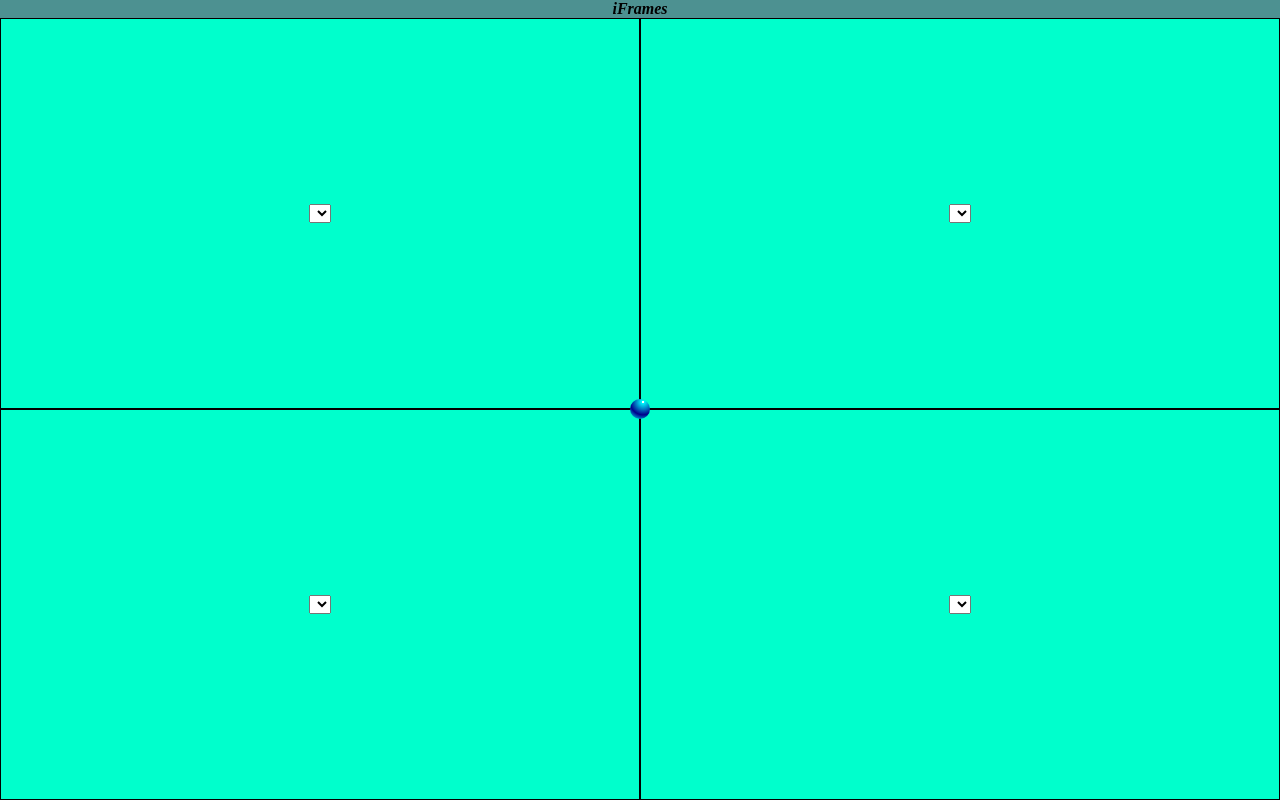
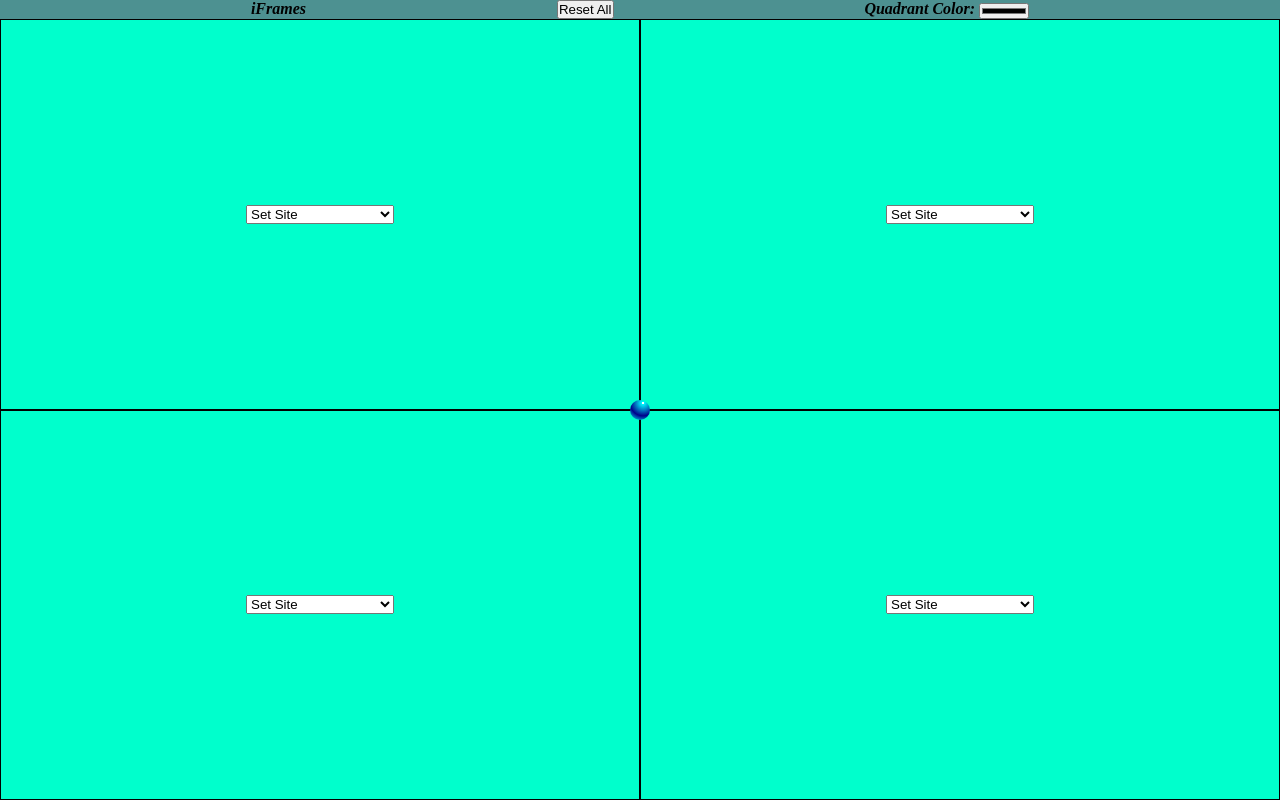
Before and after one commit to JBassard97/iFrames, a plain HTML site: page index.html in a window 1280 px wide. Drawn offline with Linux system fonts and the light colour scheme.

Commit message:
localStorage incorporated with color picker

```diff
--- /dev/null
+++ b/iFrammableSites.js
@@ -0,0 +1,12 @@
+const iFrammableSites = [
+  { name: "Wikipedia", url: "https://www.wikipedia.org/" },
+  { name: "Google", url: "https://www.google.com/webhp?igu=1" },
+  { name: "Google Maps", url: "https://www.google.com/maps/embed" },
+  { name: "Dictionary/Thesaurus", url: "https://www.dictionary.com/" },
+  { name: "SVG Repo", url: "https://www.svgrepo.com/" },
+  { name: "CSS Gradient", url: "https://cssgradient.io/" },
+  {
+    name: "Text to ASCII Art",
+    url: "https://patorjk.com/software/taag/#p=display&f=ANSI%20Shadow&t=I%20love%20you",
+  },
+];
--- a/index.html
+++ b/index.html
@@ -10,6 +10,8 @@
   <body>
     <header>
       <p>iFrames</p>
+      <button class="reset-button">Reset All</button>
+      <p>Quadrant Color: <input type="color" class="color-input" /></p>
     </header>
     <main>
       <div class="ball"></div>
@@ -19,6 +21,7 @@
       <div class="quad quad4"><select class="quad4-select"></select></div>
     </main>
 
+    <script src="./iFrammableSites.js"></script>
     <script src="./script.js"></script>
   </body>
 </html>
--- a/script.js
+++ b/script.js
@@ -92,7 +92,65 @@ positionBall();
 
 // End resizing logic
 
+// Begin selecting iframe site logic
+
 const quad1Select = document.querySelector(".quad1-select");
 const quad2Select = document.querySelector(".quad2-select");
 const quad3Select = document.querySelector(".quad3-select");
 const quad4Select = document.querySelector(".quad4-select");
+const allSelects = [quad1Select, quad2Select, quad3Select, quad4Select];
+
+for (const select of allSelects) {
+  let blankOption = document.createElement("option");
+  blankOption.textContent = "Set Site";
+  select.appendChild(blankOption);
+  for (const site of iFrammableSites) {
+    let option = document.createElement("option");
+    option.textContent = site.name;
+    option.value = site.url;
+    select.appendChild(option);
+  }
+
+  select.addEventListener("change", function () {
+    if (this.value !== "Set Site") {
+      const iframe = document.createElement("iframe");
+      iframe.src = this.value;
+
+      this.parentElement.appendChild(iframe);
+      this.style.display = "none";
+    }
+  });
+}
+
+// End selecting iframe site logic
+
+// Begin reset button logic
+
+const resetButton = document.querySelector(".reset-button");
+resetButton.addEventListener("click", function () {
+  window.location.reload();
+});
+
+// End reset button logic
+
+// Begin color picking logic
+const allQuads = [quad1, quad2, quad3, quad4];
+const colorInput = document.querySelector(".color-input");
+
+const savedColor = localStorage.getItem("selectedColor");
+if (savedColor) {
+  for (const quad of allQuads) {
+    quad.style.backgroundColor = savedColor;
+  }
+  colorInput.value = savedColor;
+}
+
+colorInput.addEventListener("input", (event) => {
+  const selectedColor = event.target.value;
+  for (const quad of allQuads) {
+    quad.style.backgroundColor = selectedColor;
+  }
+  localStorage.setItem("selectedColor", selectedColor);
+});
+
+// End color picking logic
--- a/style.css
+++ b/style.css
@@ -12,6 +12,19 @@ header {
   text-align: center;
   font-weight: bold;
   font-style: italic;
+  display: flex;
+  justify-content: space-evenly;
+}
+
+header button {
+  padding: 0;
+  cursor: pointer;
+}
+
+header input {
+  height: 16px;
+  padding: 0;
+  cursor: pointer;
 }
 
 p {
@@ -79,6 +92,7 @@ main {
   display: flex;
   justify-content: center;
   align-items: center;
+  overflow: hidden;
 }
 
 .quad1 {
```
